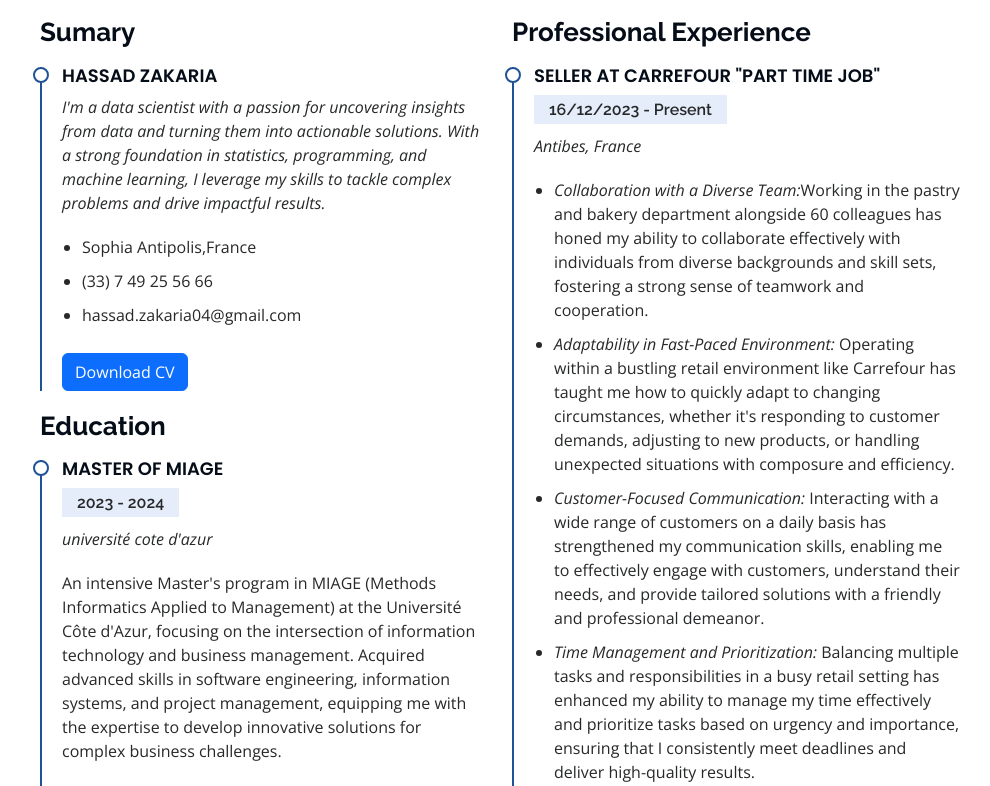
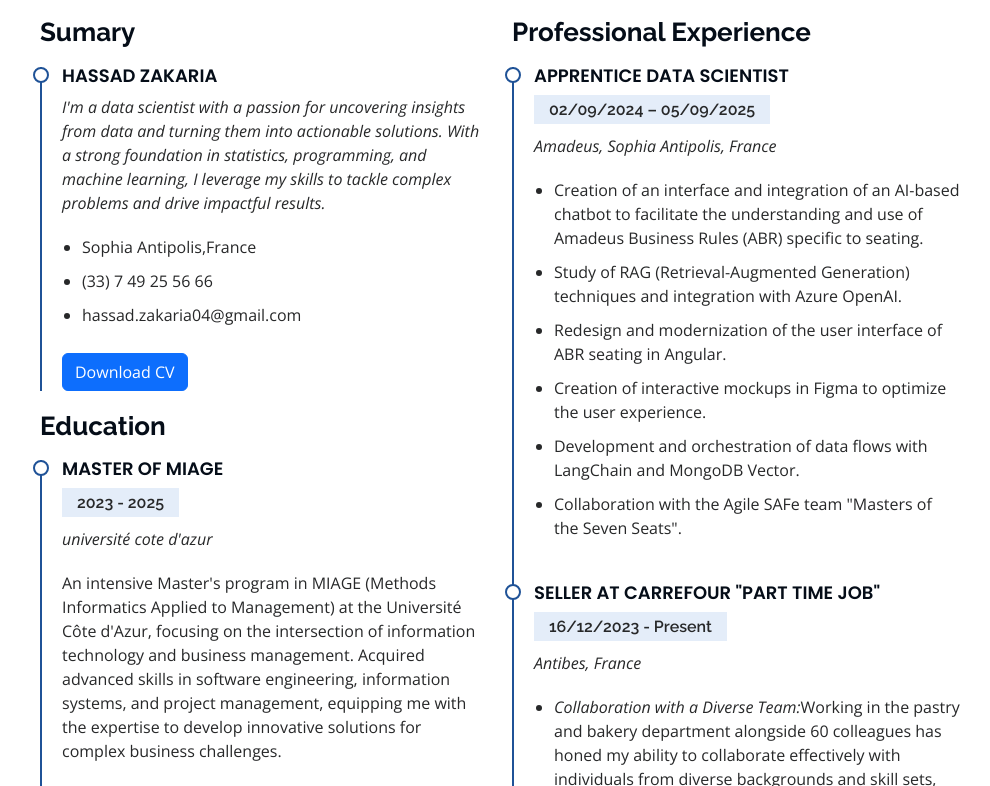
Before and after one commit to HASSADZAKARIA/MyWebSite, a plain HTML site: page index.html in a window 1280 px wide. Shown: the part 2443-3229 px from the top of the page, without its empty margins (290-1280 px from the left). Drawn offline with nearby package versions, Linux system fonts and the light colour scheme.

Commit message:
Update the information

```diff
--- a/index.html
+++ b/index.html
@@ -84,11 +84,11 @@
         <div class="section-title">
           <h2>About</h2>
           <p>Hello you, yes you, welcome to my website!</p>
-<p>I'm Zakaria Hassad, currently pursuing my second-year Master's degree in MIAGE, and I'm actively seeking an apprenticeship opportunity starting in September.</p>
+          <p>I'm Zakaria Hassad, currently an apprentice at Amadeus and in my final year of the MIAGE Master's program. I'm actively seeking an opportunity in the field of data starting from September 2025.</p>
 
-<p>I'm deeply immersed in my Master's program, constantly exploring new perspectives and exciting opportunities. Last year, I completed my Master's in Big Data and Cloud Computing, but I realized I still have much to learn, especially in project management and leadership. That's why I've embarked on the MIAGE Master's program.</p>
-<p>I'm a sports enthusiast and always up for new adventures. Moreover, I firmly believe in the power of teamwork. So, if you're seeking a motivated individual to join your team in the field of data, look no further! You're in the right place. Here's my email address: hassad.zakaria04@gmail.com.</p>
-<p>Let's collaborate together !!!!!!</p>
+          <p>I'm deeply immersed in my Master's program, constantly exploring new perspectives and exciting opportunities. Befor two years, I completed my Master's in Big Data and Cloud Computing, but I realized I still have much to learn, especially in project management and leadership. That's why I've embarked on the MIAGE Master's program.</p>
+          <p>I'm a sports enthusiast and always up for new adventures. Moreover, I firmly believe in the power of teamwork. So, if you're seeking a motivated individual to join your team in the field of data, look no further! You're in the right place. Here's my email address: hassad.zakaria04@gmail.com.</p>
+          <p>Let's collaborate together !!!!!!</p>
 
         </div>
 
@@ -268,7 +268,7 @@
             <h3 class="resume-title">Education</h3>
             <div class="resume-item">
               <h4>Master of MIAGE</h4>
-              <h5>2023 - 2024</h5>
+              <h5>2023 - 2025</h5>
               <p><em>université cote d'azur</em></p>
               <p>An intensive Master's program in MIAGE (Methods Informatics Applied to Management) at the Université Côte d'Azur, focusing on the intersection of information technology and business management. Acquired advanced skills in software engineering, information systems, and project management, equipping me with the expertise to develop innovative solutions for complex business challenges.</p>
             </div>
@@ -287,6 +287,21 @@
           </div>
           <div class="col-lg-6" data-aos="fade-up" data-aos-delay="100">
             <h3 class="resume-title">Professional Experience</h3>
+            <!--  test-->
+            <div class="resume-item">
+              <h4>Apprentice Data Scientist</h4>
+              <h5>02/09/2024 – 05/09/2025</h5>
+              <p><em>Amadeus, Sophia Antipolis, France</em></p>
+              <ul>
+                <li>Creation of an interface and integration of an AI-based chatbot to facilitate the understanding and use of Amadeus Business Rules (ABR) specific to seating.</li>
+                <li>Study of RAG (Retrieval-Augmented Generation) techniques and integration with Azure OpenAI.</li>
+                <li>Redesign and modernization of the user interface of ABR seating in Angular.</li>
+                <li>Creation of interactive mockups in Figma to optimize the user experience.</li>
+                <li>Development and orchestration of data flows with LangChain and MongoDB Vector.</li>
+                <li>Collaboration with the Agile SAFe team "Masters of the Seven Seats".</li>
+              </ul>
+            </div>
+            <!-- test -->
             <div class="resume-item">
               <h4>Seller at Carrefour "Part time job"</h4>
               <h5>16/12/2023 - Present</h5>
```
